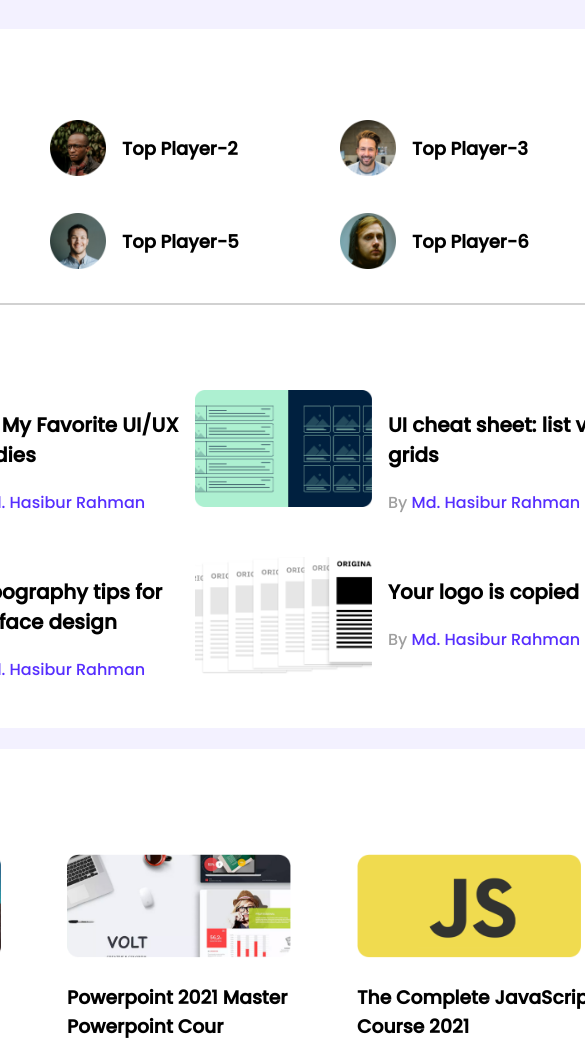
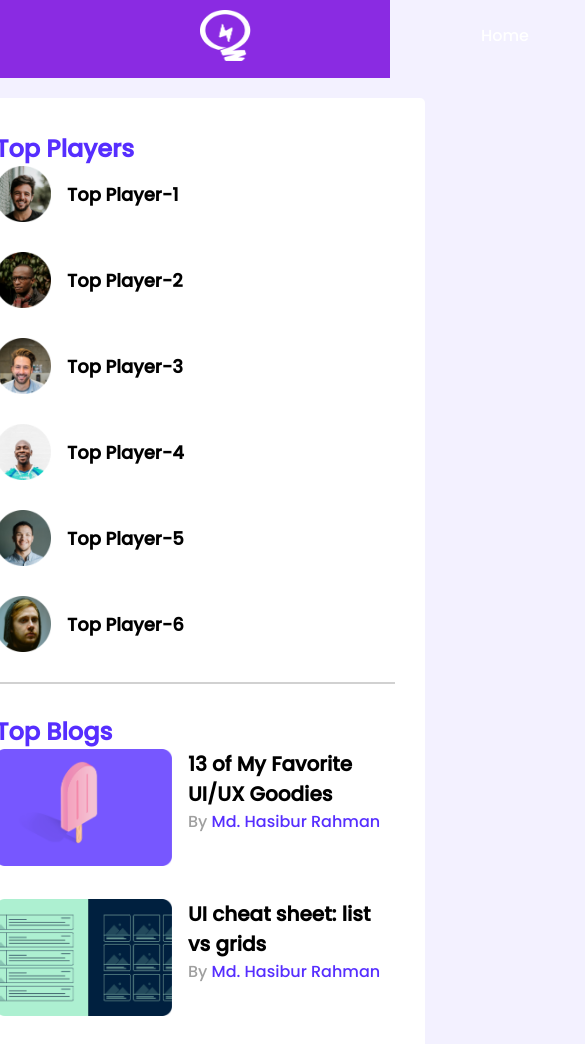
Before and after one commit to Hasibur013/leader-board-css3, a plain HTML site: page index.html in a window 390 px wide. Shown: the top 1044 px of the page, 585 px wide, since content can reach past the window. Drawn offline with Linux system fonts and the light colour scheme.

Commit message:
complete

```diff
--- a/css/style.css
+++ b/css/style.css
@@ -7,19 +7,51 @@ body{
     font-family: 'Poppins', sans-serif;
     background-color: #F3F1FF;
 }
+*{
+    margin: 0;
+    padding: 0;
+}
 main{
-  display: flex;
-  flex-direction: column;
-  align-items: center;
-
-}
+    display: flex;
+    flex-direction: column;
+    align-items: center;
+     margin: 20px auto;
+  }
 .container{
     background: #FFFFFF;
     width: 870px;
     padding: 30px;
-    margin-top: 21px;
+    margin-top: 21px auto auto auto;
     border-radius: 5px;
 }
+
+
+
+/* header part design */
+nav{
+    background-color: blueviolet;
+}
+.header{
+    display: flex;
+    justify-content: space-between;
+    padding-top: 10px;
+    padding-bottom: 10px;
+    padding-left: 200px;
+}
+.menu ul{
+    display: flex;
+    align-items: center;
+    padding-left: 200px;
+}
+.menu ul li{
+    list-style: none;
+    margin: 0 30px;
+}
+.menu ul li a{
+    text-decoration: none;
+    color: #fff;
+}
+
 
 /* top players style */
 .top-players{
@@ -94,6 +126,7 @@ courses style
  .courses{
      display: grid;
      grid-template-columns: repeat(3, 1fr);
+     margin-bottom: 100px;
  }
  .course{
      width: 250px;
@@ -131,7 +164,22 @@ courses style
 
 
 /* media query for mobile */
+@media (max-width: 688px) {
+    .container{
+        width: 400px;
+    }
 
-@media (max-width: 688px;) {
+    .players{
+        display: grid;
+        grid-template-columns: repeat(1,1fr);
+    }
+    .blogs{
+        display: grid;
+        grid-template-columns: repeat(1,1fr);
+    }
+    .courses{
+        display: grid;
+        grid-template-columns: repeat(1,1fr);
+    }
 
 }
--- a/index.html
+++ b/index.html
@@ -11,11 +11,31 @@
     <!-- css stylesheet -->
     <link rel="stylesheet" href="css/style.css">
 </head>
-<!-- header start -->
-<header>
 
-</header>
-<!-- header end -->
+<body>
+    <!-- header part -->
+    <nav>
+        <div class="header">
+            <div class="logo">
+                <img src="images/icons/logo.png" alt="logo" width="51px" height="51px">
+            </div>
+            <div class="menu">
+                <ul>
+                    <li><a href="#">Home</a></li>
+                    <li><a href="#">About</a></li>
+                    <li><a href="#">Work</a></li>
+                    <li><a href="#">Conatct</a></li>
+                    <img src="images/icons/profile.png" alt="">
+                </ul>
+            </div>
+            <div class="profile">
+
+            </div>
+        </div>
+    </nav>
+
+
+
     <main>
         <!-- top players and top blogs -->
         <section class="container">
@@ -173,8 +193,6 @@
 
     </main>
 
-<body>
-
 </body>
 
 </html>
```
Lines whose indentation alone changed are shown as unchanged.
